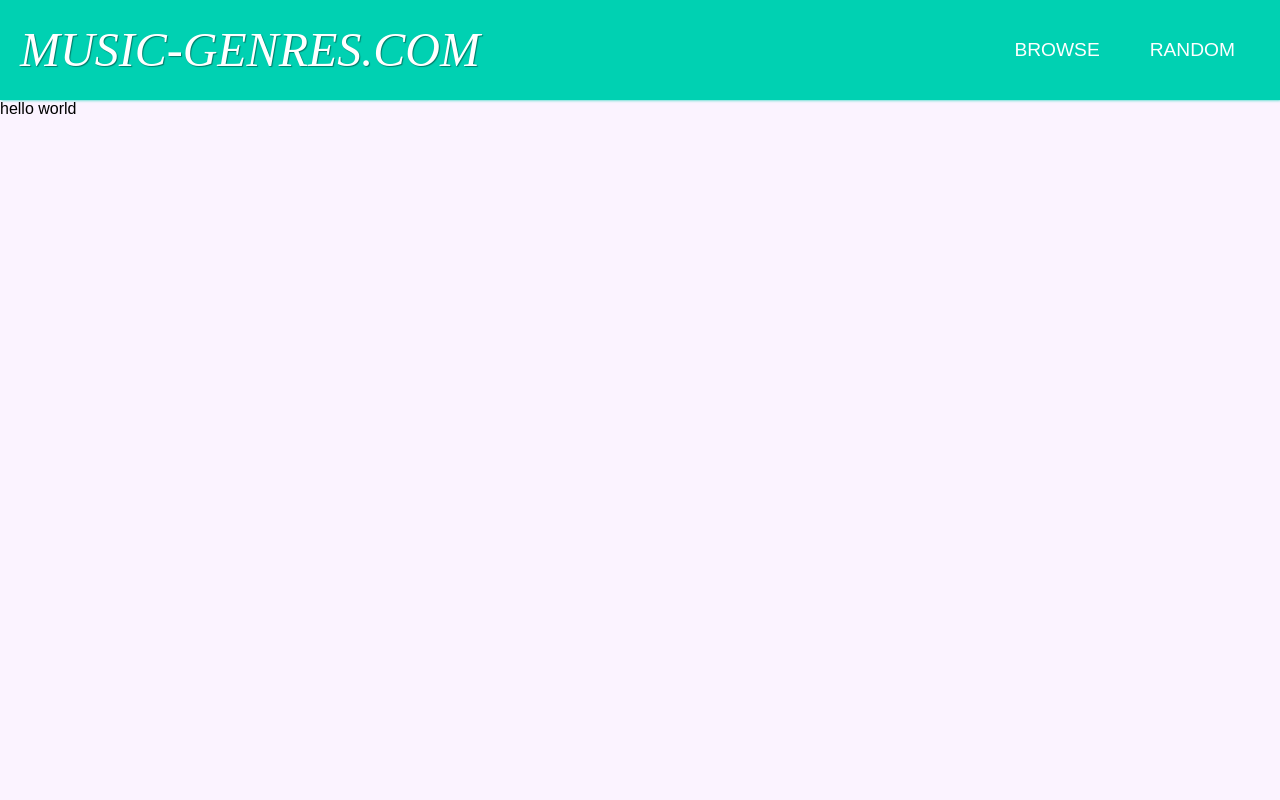
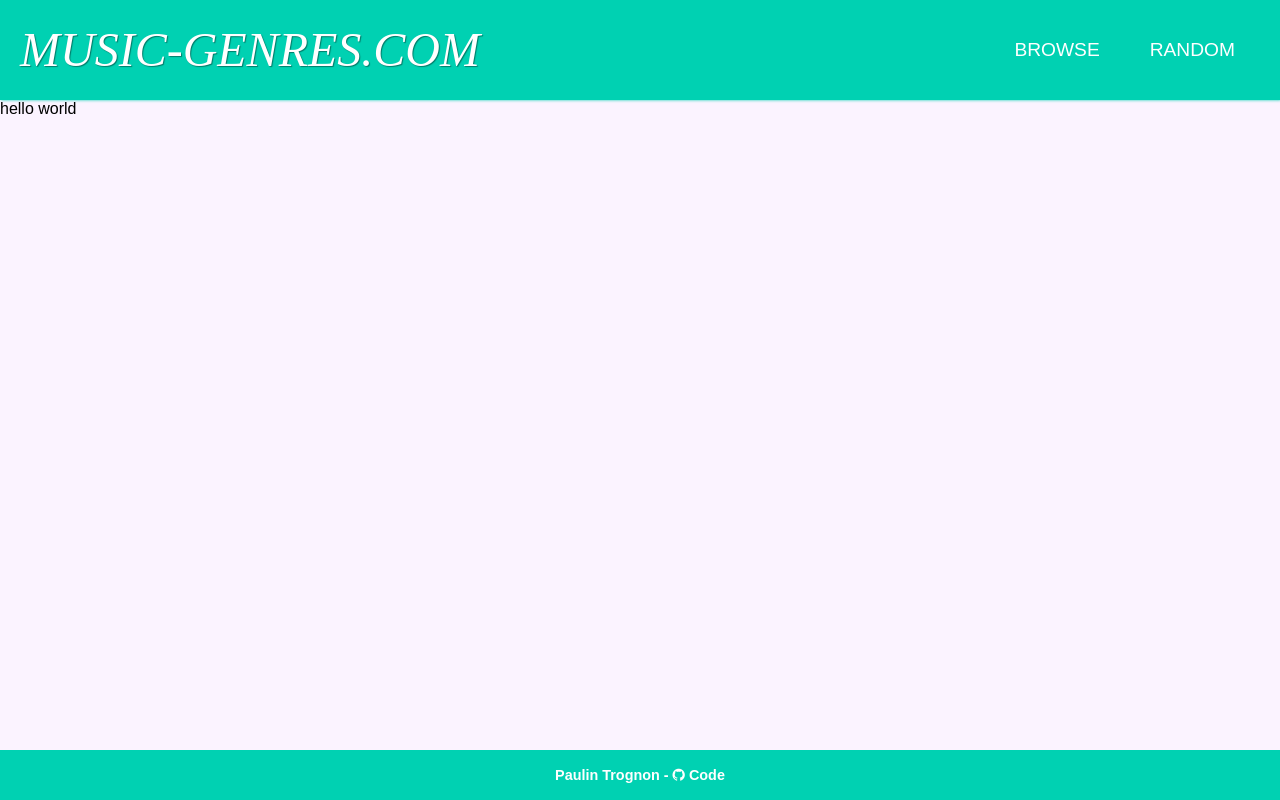
Before and after one commit to paulintrognon/music-genres.com, a React (Create React App) app: page / in a window 1280 px wide. Built offline with nearby package versions, Linux system fonts and the light colour scheme; a web font is replaced by a local one.

Commit message:
add footer

```diff
--- a/public/index.html
+++ b/public/index.html
@@ -10,6 +10,7 @@
     -->
     <link rel="manifest" href="%PUBLIC_URL%/manifest.json">
     <link rel="shortcut icon" href="%PUBLIC_URL%/favicon.ico">
+    <link rel="stylesheet" href="https://maxcdn.bootstrapcdn.com/font-awesome/4.7.0/css/font-awesome.min.css" integrity="sha384-wvfXpqpZZVQGK6TAh5PVlGOfQNHSoD2xbE+QkPxCAFlNEevoEH3Sl0sibVcOQVnN" crossorigin="anonymous">
     <link rel="stylesheet" media="screen" href="https://fontlibrary.org/face/fyodor" type="text/css"/>
     <link rel="stylesheet" media="screen" href="https://fontlibrary.org/face/gidole-regular" type="text/css"/>
     <!--
--- /dev/null
+++ b/src/components/Layout/Footer.js
@@ -0,0 +1,19 @@
+import React from 'react';
+import { Link } from 'react-router-dom';
+
+import './footer.css';
+
+export default function () {
+  return (
+    <footer className="main-footer">
+      <a href="https://github.com/paulintrognon/" target="_blank">
+        Paulin Trognon
+      </a>
+      &nbsp;-&nbsp;
+      <a href="https://github.com/paulintrognon/music-genres.com" target="_blank">
+        <i className="fa fa-github" aria-hidden="true"></i>
+        &nbsp;Code
+      </a>
+    </footer>
+  )
+}
--- a/src/components/Layout/Layout.js
+++ b/src/components/Layout/Layout.js
@@ -1,7 +1,8 @@
 import React from 'react';
 
+import './layout.css';
 import Header from './Header.js';
-import './layout.css';
+import Footer from './Footer.js';
 
 export default class Layout extends React.Component {
   render() {
@@ -11,6 +12,7 @@ export default class Layout extends React.Component {
         <div className="content-container">
           {this.props.children}
         </div>
+        <Footer></Footer>
       </div>
     )
   }
--- /dev/null
+++ b/src/components/Layout/footer.css
@@ -0,0 +1,12 @@
+.main-footer {
+  position: absolute;
+  bottom: 0;
+  width: 100%;
+  height: 50px;
+  line-height: 50px;
+  text-align: center;
+  font-weight: bold;
+  font-size: 0.9rem;
+  color: #fff;
+  background-color: #00D1B2;
+}
--- a/src/index.css
+++ b/src/index.css
@@ -3,6 +3,7 @@ body {
   padding: 0;
   font-family: 'GidoleRegular', sans-serif;
   background-color: #fbf3ff;
+  min-height: 100vh;
 }
 
 a {
```
